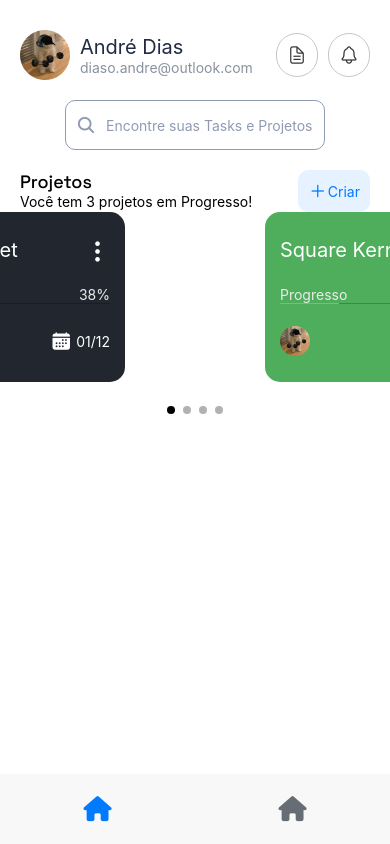
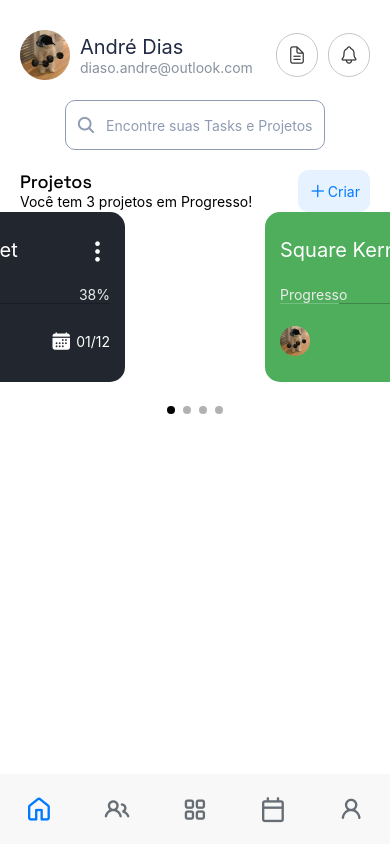
Before and after one commit to https-dre/mindful-nest-app, a React Native app: screen /BottomTab in a window 390 px wide. Built offline with nearby package versions, Linux system fonts and the light colour scheme.

Commit message:
adiciona novos ícones na "Bottom Nav"

```diff
--- a/BottomTabRouter.js
+++ b/BottomTabRouter.js
@@ -1,7 +1,7 @@
 import React from 'react';
 import { createBottomTabNavigator } from "@react-navigation/bottom-tabs";
 import { StyleSheet } from "react-native";
-import Icon from 'react-native-vector-icons/FontAwesome6';
+import Icon from 'react-native-vector-icons/Octicons';
 
 import { Home } from "./screens/Home";
 import { Planner } from "./screens/Planner";
@@ -13,24 +13,24 @@ export function BottomTabRouter() {
         tabBarIcon: ({ focused, color, size }) => {
             let iconName;
 
-            if (route.name === 'Home') {
-                iconName = 'house';
-            } else if (route.name === 'Comunidade') {
-                iconName = 'users'; // Altere para o ícone desejado para Comunidade
-            }
-
             switch(route.name) {
                 case "Home":
-                    iconName = 'house'
+                    iconName = 'home'
                     break
                 case "Comunidade":
-                    iconName = "users"
+                    iconName = "people"
                     break
                 case "Planner":
-                    iconName = "house"
+                    iconName = "apps"
+                    break
+                case "Calendar":
+                    iconName = "calendar"
+                    break
+                case "Settings":
+                    iconName = "person"
                     break
                 default:
-                    iconName="house"
+                    iconName="home"
                     break
 
             }
@@ -51,7 +51,10 @@ export function BottomTabRouter() {
             screenOptions={tabNavigatorScreenOptions}
         >
           <Tab.Screen name="Home" component={Home} />
+          <Tab.Screen name="Comunidade" component={Home} />
           <Tab.Screen name="Planner" component={Planner} />
+          <Tab.Screen name="Calendar" component={Home} />
+          <Tab.Screen name="Settings" component={Home} />
         </Tab.Navigator>
     );
 }
```
